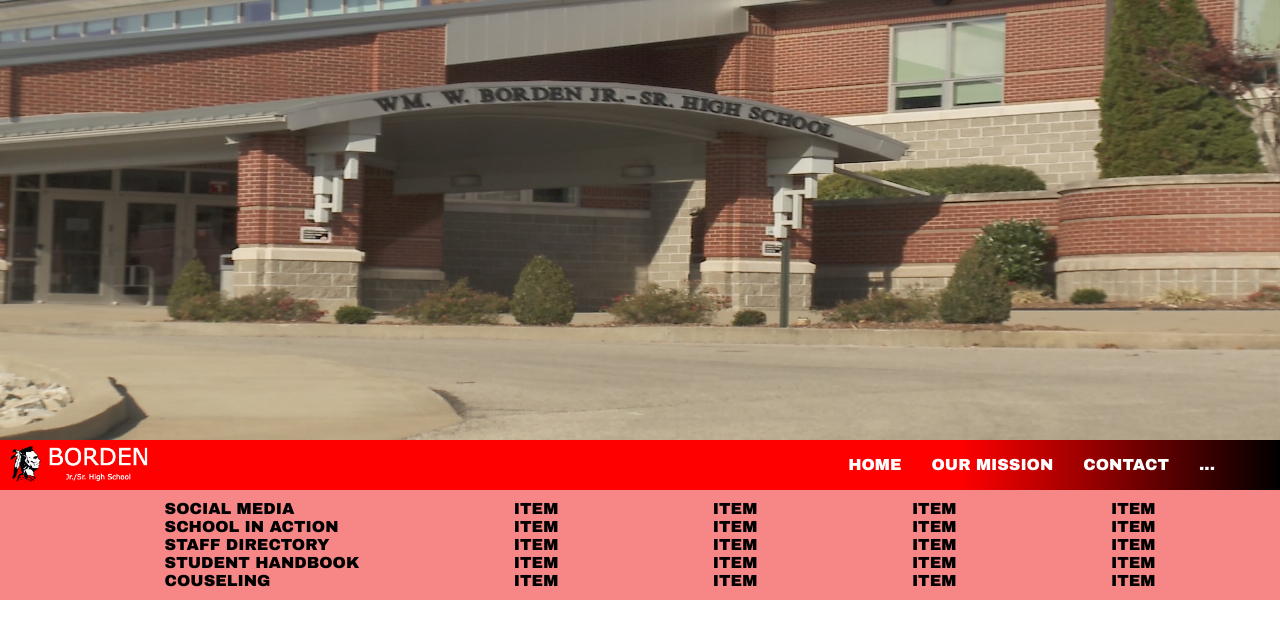
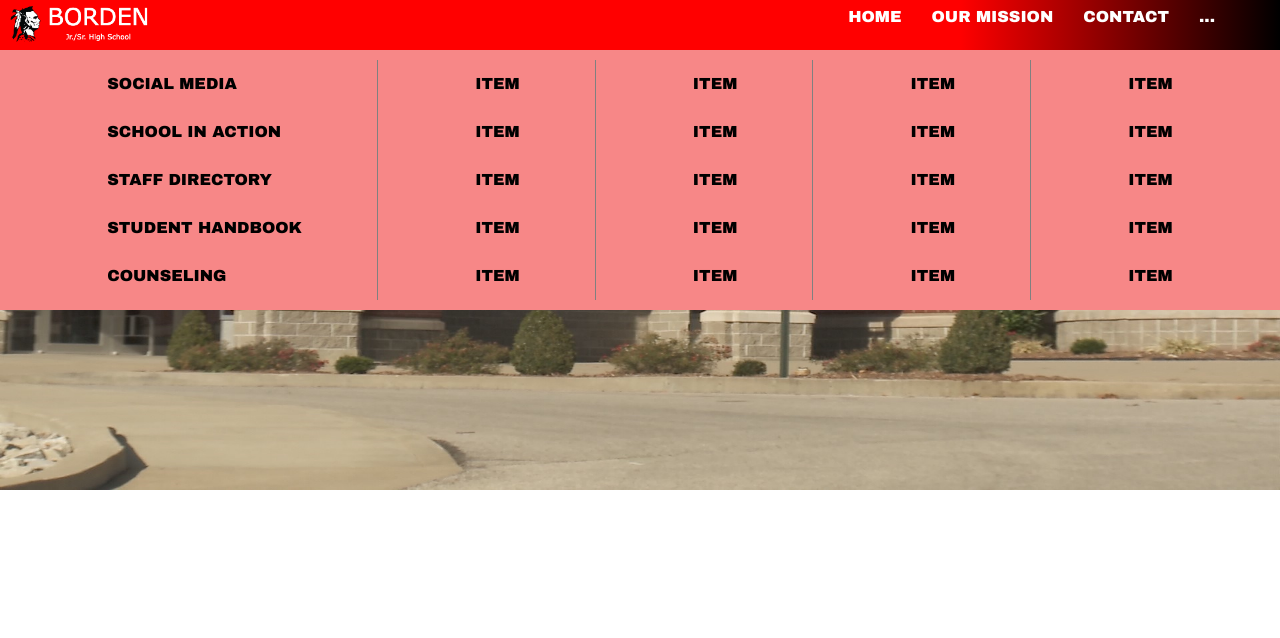
Before and after one commit to allenhenderson1997/wmw-borden-jr-sr-high-school, a plain HTML site: page index.html in a window 1280 px wide. Both pictures are taken after a click on the link "...". Drawn offline with Linux system fonts and the light colour scheme.

Commit message:
Added the styling and the mission statement to this school's website project.

```diff
--- a/index.html
+++ b/index.html
@@ -11,8 +11,6 @@
 </head>
 <body>
     <header>
-        <img id="header-image" src="img/header-image.png" />
-
         <div id="everything-in-the-header-exclude-header-image">
             <img id="logo" src="img/borden-logo.png" />
         <ul id="desk-nav">
@@ -27,11 +25,11 @@
         <!--Drop Down Menu-->
         <ul id="the-drop-down-menu-container">
             <ul id="the-drop-down-group-one">
-                <li><a href="">Social Media</a></li>
-                <li><a href="">School In Action</a></li>
-                <li><a href="">Staff Directory</a></li>
-                <li><a href="">Student Handbook</a></li>
-                <li><a href="">Couseling</a></li>
+                <li><a href="other/social-media.html">Social Media</a></li>
+                <li><a href="other/school-in-action.html">School In Action</a></li>
+                <li><a href="other/staff-directory.html">Staff Directory</a></li>
+                <li><a href="other/student-handbook.html">Student Handbook</a></li>
+                <li><a href="other/counseling.html">Counseling</a></li>
             </ul>
             <ul id="the-drop-down-group-two">
                 <li><a href="">Item</a></li>
@@ -63,6 +61,9 @@
             </ul>
         </ul>
         </ul>
+        <img id="header-image" src="img/header-image.png" />
+
+
     </header>
 
     <main>
--- a/js/functions-of-site.js
+++ b/js/functions-of-site.js
@@ -3,13 +3,11 @@ function toggleDropDown() {
     const bb = document.getElementById("the-drop-down-menu-container");
     const cc = window.getComputedStyle(bb);
 
-    if (cc.top == "-500px") {
+    if (cc.opacity == "0") {
 
-        bb.style.top = "0";
-    }
+        bb.style.opacity = "1";
+    } else {
 
-    else {
-
-        bb.style.top = "-500px";
+        bb.style.opacity = "0";
     }
 }
--- a/style.css
+++ b/style.css
@@ -1,3 +1,8 @@
+* {
+
+    margin-top: 0;
+}
+
 body {
 
     margin: 0;
@@ -53,19 +58,31 @@ body {
 
     background-color: #f78787;
     display: flex;
+    opacity: 0;
     flex-direction: row;
     justify-content: space-evenly;
     margin-top: 0;
     padding: 10px;
-    position: relative;
-    top: -500px;
-    z-index: -1;
-    transition: all .2s ease-in-out;
+    position: fixed;
+    transition: all .5s ease-in-out;
+    width: 100%;
 }
 
 #the-drop-down-menu-container ul {
 
     list-style-type: none;
+    border-right: 1px solid gray;
+    padding-right: 60px;
+}
+
+#the-drop-down-menu-container ul:last-child {
+
+    border: none;
+}
+
+#the-drop-down-menu-container ul li {
+
+    padding: 15px;
 }
 
 #the-drop-down-menu-container ul li a {
@@ -76,3 +93,23 @@ body {
     color: #000;
     cursor: pointer;
 }
+
+h1 {
+
+    font-family: Arial Narrow;
+    margin-bottom: 50px;
+    margin-top: 2px;
+    margin-left: 2px;
+    margin-right: 2px;
+    text-transform: capitalize;
+}
+
+.quote {
+
+    font-size: 25px;
+    font-family: Tahoma;
+    color: lightgray;
+    box-shadow: 6px 6px 6px #f2f2f2;
+    width: 75%;
+    margin: auto;
+}
```
